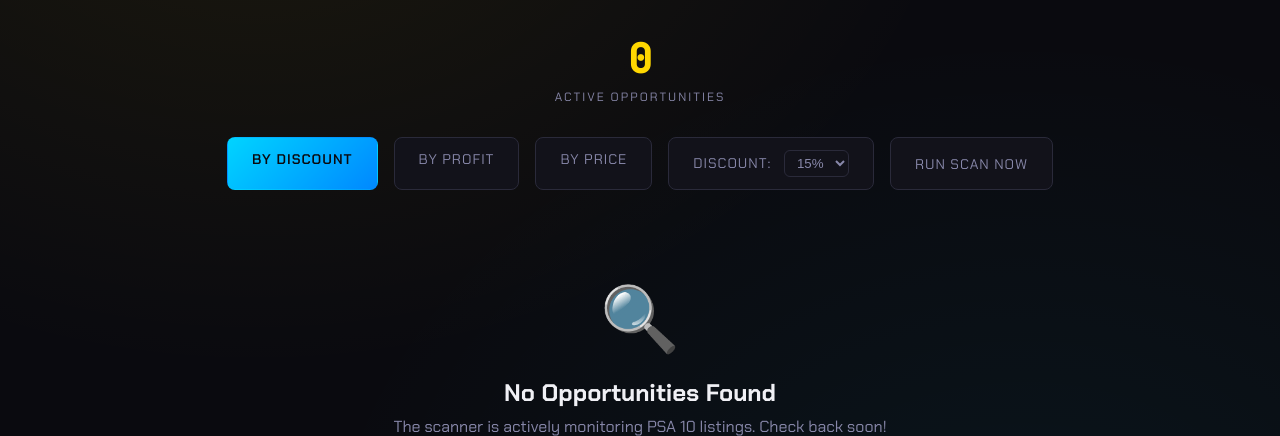
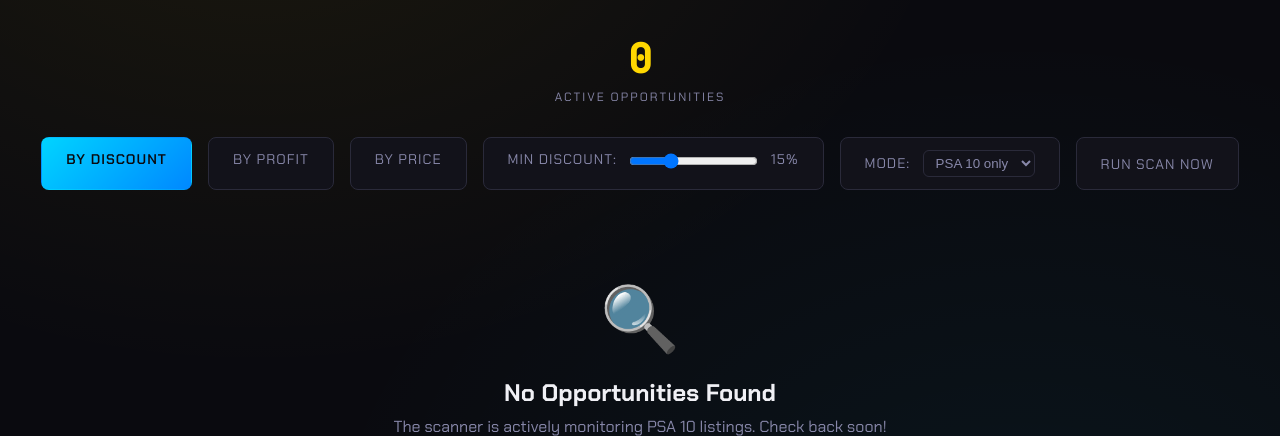
Before and after one commit to Georgeye458/poke-arbitrage, a FastAPI app: page /opportunities?sort=discount&active_only=True in a window 1280 px wide. Shown: the part 210-646 px from the top of the page. Run offline with FastAPI, Linux system fonts and the light colour scheme.

Commit message:
Expand discount to 0-50% and add PSA10 vs ALL scan mode

```diff
--- a/app/api/ebay_merchandising.py
+++ b/app/api/ebay_merchandising.py
@@ -59,6 +59,7 @@ class EbayMerchandisingAPI:
         self,
         query: str,
         language: str = "EN",
+        mode: str = "PSA10",
         max_results: int = 5,
     ) -> dict:
         """
@@ -75,7 +76,9 @@ class EbayMerchandisingAPI:
         """
         # Merchandising API uses Application ID directly in params
         language = (language or "EN").upper()
-        keywords = f"pokemon psa 10 {query}"
+        mode = (mode or "PSA10").upper()
+
+        keywords = f"pokemon psa 10 {query}" if mode == "PSA10" else f"pokemon {query}"
         if language == "JP":
             keywords = f"{keywords} japanese"
 
--- a/app/routes/opportunities.py
+++ b/app/routes/opportunities.py
@@ -122,22 +122,37 @@ async def get_opportunities_json(
 
 
 class RunScanRequest(BaseModel):
-    arbitrage_threshold: float | None = Field(default=None, ge=0.01, le=0.99)
+    # UI-friendly: minimum discount percent (0..50). Example: 10 means "at least 10% off".
+    min_discount_pct: float | None = Field(default=None, ge=0.0, le=50.0)
+    # Backward compat: threshold multiplier. 0.85 means "15% off".
+    arbitrage_threshold: float | None = Field(default=None, ge=0.5, le=1.0)
+    # Mode: "PSA10" (strict) or "ALL" (no grade/grader constraints)
+    listing_mode: str | None = Field(default="PSA10")
 
 
 @router.post("/api/run-scan")
 async def run_scan_now(payload: RunScanRequest | None = None):
     """Trigger a manual scan run (scrape -> benchmarks -> score)."""
+    listing_mode = (payload.listing_mode if payload else "PSA10") or "PSA10"
+    listing_mode = listing_mode.upper()
+
     threshold = payload.arbitrage_threshold if payload else None
+    if payload and payload.min_discount_pct is not None:
+        # Convert min discount (%) -> multiplier threshold.
+        threshold = 1.0 - (float(payload.min_discount_pct) / 100.0)
     # Run sequentially via countdowns (simple + reliable)
-    scrape = scrape_all_listings.apply_async()
-    benchmarks = fetch_all_benchmarks.apply_async(countdown=75)
-    score = identify_all_opportunities.apply_async(kwargs={"arbitrage_threshold": threshold}, countdown=180)
+    scrape = scrape_all_listings.apply_async(kwargs={"listing_mode": listing_mode})
+    benchmarks = fetch_all_benchmarks.apply_async(kwargs={"listing_mode": listing_mode}, countdown=75)
+    score = identify_all_opportunities.apply_async(
+        kwargs={"arbitrage_threshold": threshold, "listing_mode": listing_mode},
+        countdown=180,
+    )
 
     return {
         "status": "queued",
         "queued_at": datetime.utcnow().isoformat(),
         "arbitrage_threshold": threshold,
+        "listing_mode": listing_mode,
         "tasks": {
             "scrape_all_listings": scrape.id,
             "fetch_all_benchmarks": benchmarks.id,
--- a/app/tasks/identify_opportunities.py
+++ b/app/tasks/identify_opportunities.py
@@ -15,7 +15,7 @@ logger = logging.getLogger(__name__)
 
 
 @celery_app.task(bind=True, max_retries=3)
-def identify_all_opportunities(self, arbitrage_threshold: float = None):
+def identify_all_opportunities(self, arbitrage_threshold: float = None, listing_mode: str | None = None):
     """
     Task 3: Identify arbitrage opportunities.
 
@@ -24,7 +24,8 @@ def identify_all_opportunities(self, arbitrage_threshold: float = None):
     - If no market price exists (filtered out for being >$3k), ignore listing
     - If listing_price < (market_price * 0.85), create arbitrage record
     """
-    logger.info("Starting Task 3: Identify Arbitrage Opportunities")
+    listing_mode = (listing_mode or "PSA10").upper()
+    logger.info(f"Starting Task 3: Identify Arbitrage Opportunities (mode={listing_mode})")
 
     db = SessionLocal()
     try:
@@ -100,6 +101,7 @@ def identify_all_opportunities(self, arbitrage_threshold: float = None):
             "opportunities_found": opportunities_found,
             "listings_checked": listings_checked,
             "arbitrage_threshold": float(threshold),
+            "listing_mode": listing_mode,
         }
 
     except Exception as e:
--- a/app/templates/opportunities.html
+++ b/app/templates/opportunities.html
@@ -388,13 +388,15 @@
                 By Price
             </a>
             <label class="sort-btn" style="cursor:default;">
-              Discount:
-              <select id="threshold" style="margin-left:0.5rem;background:transparent;color:inherit;border:1px solid var(--border-subtle);border-radius:6px;padding:0.25rem 0.5rem;">
-                <option value="0.90">10%</option>
-                <option value="0.85" selected>15%</option>
-                <option value="0.80">20%</option>
-                <option value="0.75">25%</option>
-                <option value="0.70">30%</option>
+              Min discount:
+              <input id="min-discount" type="range" min="0" max="50" step="5" value="15" style="margin-left:0.5rem;vertical-align:middle;">
+              <span id="min-discount-value" style="margin-left:0.5rem;">15%</span>
+            </label>
+            <label class="sort-btn" style="cursor:default;">
+              Mode:
+              <select id="listing-mode" style="margin-left:0.5rem;background:transparent;color:inherit;border:1px solid var(--border-subtle);border-radius:6px;padding:0.25rem 0.5rem;">
+                <option value="PSA10" selected>PSA 10 only</option>
+                <option value="ALL">All listings</option>
               </select>
             </label>
             <button id="run-scan" class="sort-btn" type="button">Run scan now</button>
@@ -465,9 +467,12 @@
     <script>
       const btn = document.getElementById('run-scan');
       const statusEl = document.getElementById('scan-status');
-      const thresholdEl = document.getElementById('threshold');
+      const discountEl = document.getElementById('min-discount');
+      const discountValueEl = document.getElementById('min-discount-value');
+      const modeEl = document.getElementById('listing-mode');
       const LS_KEY = 'pokearb:lastScanTasks';
-      const LS_THRESH = 'pokearb:arbitrageThreshold';
+      const LS_DISCOUNT = 'pokearb:minDiscountPct';
+      const LS_MODE = 'pokearb:listingMode';
 
       async function pollTask(taskId) {
         if (!taskId) return null;
@@ -500,8 +505,9 @@
                 ? `Benchmarks: ${b.stored || 0} stored, ${b.filtered || 0} filtered`
                 : 'Benchmarks: (pending)';
               const th = (r.arbitrage_threshold != null) ? Math.round((1 - r.arbitrage_threshold) * 100) : null;
-              const thMsg = (th != null) ? `Threshold: ${th}% off` : '';
-              const oppMsg = `Opportunities: ${r.opportunities_found || 0} found (checked ${r.listings_checked || 0} listings). ${thMsg}`;
+              const thMsg = (th != null) ? `Min discount: ${th}%` : '';
+              const modeMsg = (r.listing_mode) ? `Mode: ${r.listing_mode}` : '';
+              const oppMsg = `Opportunities: ${r.opportunities_found || 0} found (checked ${r.listings_checked || 0} listings). ${thMsg} ${modeMsg}`.trim();
 
               statusEl.textContent = `Scan completed (~${secs}s). ${listingsMsg}. ${benchMsg}. ${oppMsg}. Refreshing...`;
               localStorage.removeItem(LS_KEY);
@@ -534,14 +540,27 @@
         if (last) pollScan(JSON.parse(last));
       } catch (e) {}
 
-      // Load/save threshold selection
+      // Load/save discount + mode selection
       try {
-        const saved = localStorage.getItem(LS_THRESH);
-        if (saved && thresholdEl) thresholdEl.value = saved;
+        const savedDiscount = localStorage.getItem(LS_DISCOUNT);
+        if (savedDiscount && discountEl) discountEl.value = savedDiscount;
+        const savedMode = localStorage.getItem(LS_MODE);
+        if (savedMode && modeEl) modeEl.value = savedMode;
       } catch (e) {}
-      if (thresholdEl) {
-        thresholdEl.addEventListener('change', () => {
-          try { localStorage.setItem(LS_THRESH, thresholdEl.value); } catch (e) {}
+      const syncDiscountLabel = () => {
+        if (!discountEl || !discountValueEl) return;
+        discountValueEl.textContent = `${parseFloat(discountEl.value || '0')}%`;
+      };
+      syncDiscountLabel();
+      if (discountEl) {
+        discountEl.addEventListener('input', () => {
+          syncDiscountLabel();
+          try { localStorage.setItem(LS_DISCOUNT, discountEl.value); } catch (e) {}
+        });
+      }
+      if (modeEl) {
+        modeEl.addEventListener('change', () => {
+          try { localStorage.setItem(LS_MODE, modeEl.value); } catch (e) {}
         });
       }
 
@@ -551,11 +570,12 @@
           btn.textContent = 'Queuing...';
           statusEl.textContent = '';
           try {
-            const threshold = thresholdEl ? parseFloat(thresholdEl.value) : null;
+            const minDiscountPct = discountEl ? parseFloat(discountEl.value) : null;
+            const listingMode = modeEl ? modeEl.value : 'PSA10';
             const res = await fetch('/api/run-scan', {
               method: 'POST',
               headers: { 'Content-Type': 'application/json' },
-              body: JSON.stringify({ arbitrage_threshold: threshold }),
+              body: JSON.stringify({ min_discount_pct: minDiscountPct, listing_mode: listingMode }),
             });
             const data = await res.json();
             if (!res.ok) throw new Error(data?.detail || 'Failed to queue scan');
```
Also changed, not shown: app/api/ebay_browse.py (+32 -9 lines), app/tasks/fetch_benchmarks.py (+6 -4 lines), app/tasks/scrape_listings.py (+10 -5 lines).
